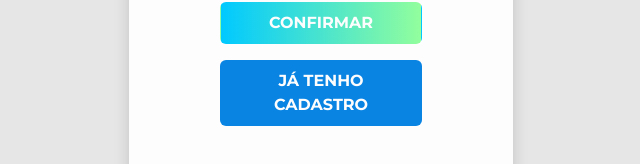
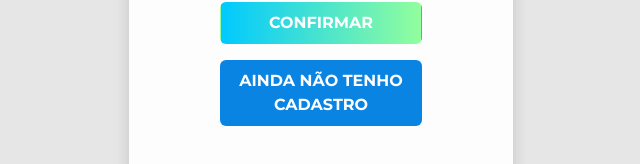
Before and after one commit to loreslei/reg_auth_llibre, a website: page public/login.html in a window 1280 px wide. Shown: the part 465-629 px from the top of the page, without its empty margins (319-959 px from the left). Drawn offline with nearby package versions, Linux system fonts and the light colour scheme.

Commit message:
hotfix: fixed some routes and dependencies

```diff
--- a/public/login.html
+++ b/public/login.html
@@ -41,7 +41,7 @@
                         <button id="BtnCadastrar" class="btn rounded text-uppercase" type="submit"><b>Confirmar</b></button>
                     </div>
                     <div class="mb-3 d-flex justify-content-center">
-                        <a href="register.html" id="BtnLogin" class="btn rounded text-uppercase"><b>Já Tenho Cadastro</b></a>
+                        <a href="/register" id="BtnLogin" class="btn rounded text-uppercase"><b>Ainda Não Tenho Cadastro</b></a>
                     </div>
                 </form>
             </div>
```
Also changed, not shown: 1 other file.
